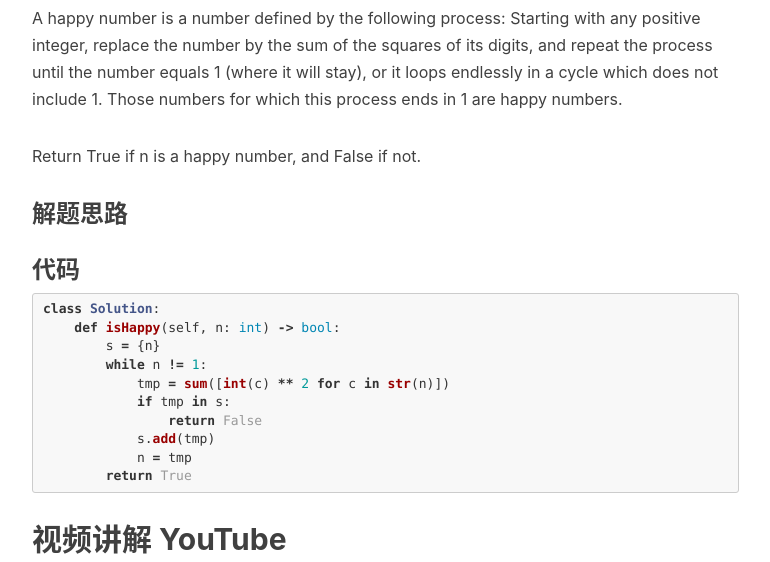
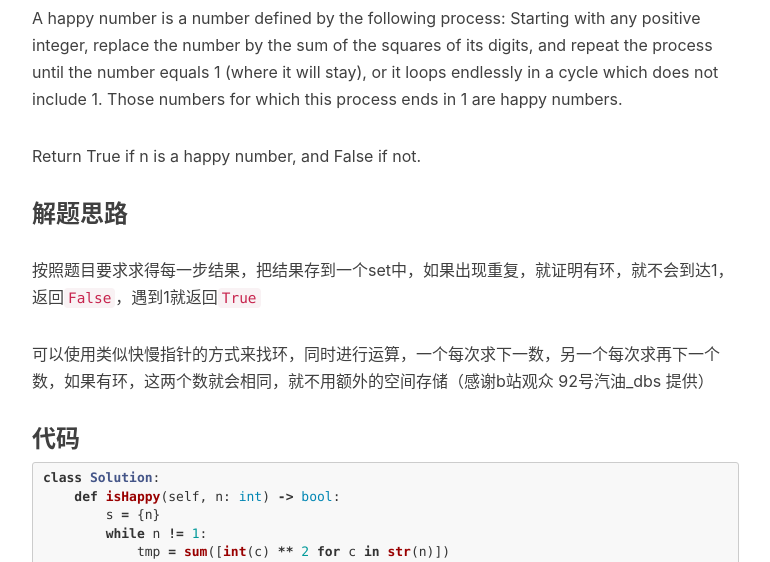
Before and after one commit to MaxMing0/MaxMing0.github.io, a Jekyll site: the page built from _posts/2020-04-26-Happy-Number.md, in a window 1280 px wide and 900 px high, scrolled down 676 px, cut to the strip 0-562 px from the top of the window. Shown: the whole strip, without its empty margins (233-1003 px from the left). Built offline with Jekyll 4.4.1, drawn with Linux system fonts in a browser that asks for light colours; nearby versions of some CDN libraries; comment, search, counter and statistics services are not loaded.

Commit message:
Update 2020-04-26-Happy-Number.md

````diff
--- a/_posts/2020-04-26-Happy-Number.md
+++ b/_posts/2020-04-26-Happy-Number.md
@@ -26,7 +26,9 @@ Return True if n is a happy number, and False if not.
 
 ### 解题思路
 
+按照题目要求求得每一步结果，把结果存到一个set中，如果出现重复，就证明有环，就不会到达1，返回`False`，遇到1就返回`True`
 
+可以使用类似快慢指针的方式来找环，同时进行运算，一个每次求下一数，另一个每次求再下一个数，如果有环，这两个数就会相同，就不用额外的空间存储（感谢b站观众 92号汽油_dbs 提供）
 
 ### 代码
 ```python
````
